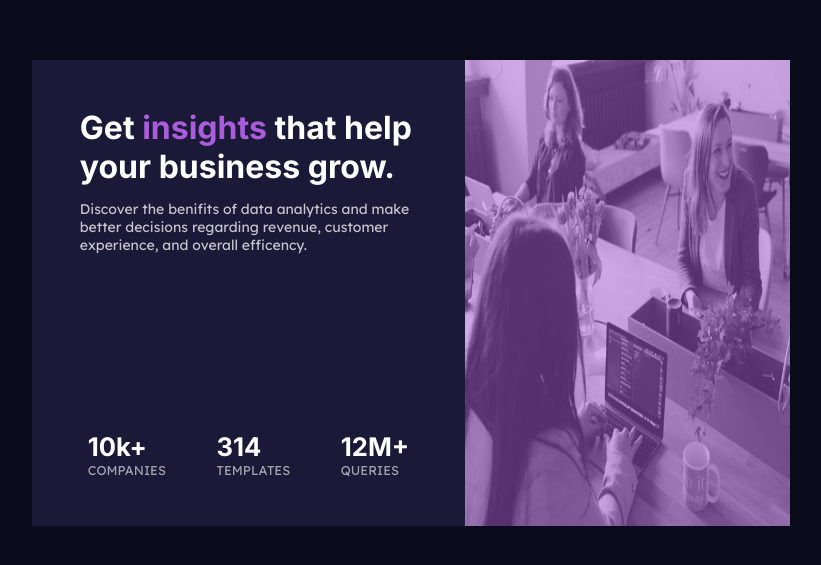
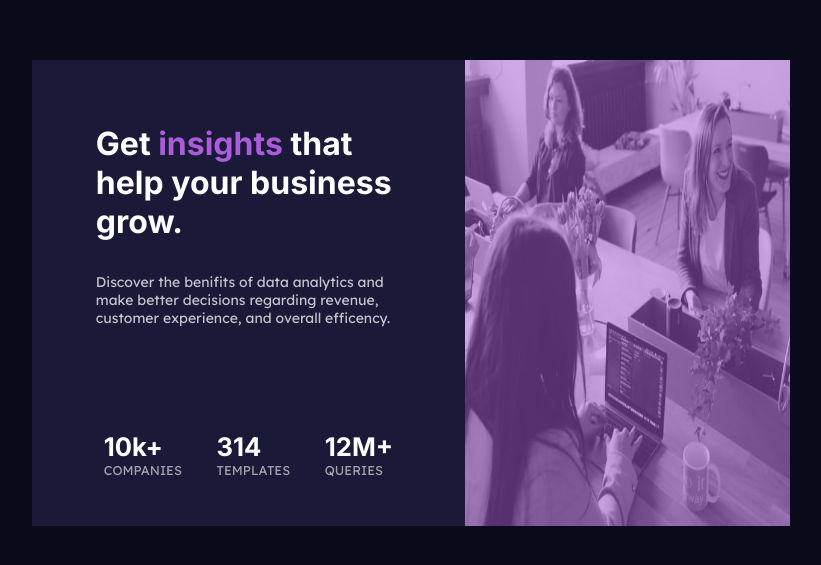
Before and after one commit to Eera1801/Frontend-Mentor-Code-practice, a plain HTML site: page index.html in a window 1280 px wide. Shown: the part 103-668 px from the top of the page, without its empty margins (229-1050 px from the left). Drawn offline with Linux system fonts and the light colour scheme.

Commit message:
Style changes completed

```diff
--- a/index.html
+++ b/index.html
@@ -20,7 +20,7 @@
       <img src="./images/image-header-desktop.jpg" alt="Header-image">
     </div>
     <div class="actual-content">
-      <div class="m-3 mb-1">
+      <div class="m-4 mb-auto">
         <div class="content-head">Get <span class="insights">insights</span> that help your business grow.</div>
         <p class="content-paragraph">
           Discover the benifits of data analytics and make better decisions regarding revenue, customer experience, and overall efficency.
--- a/style.css
+++ b/style.css
@@ -46,8 +46,8 @@
         height: 100%;
     }
 
-    .m-3{
-        margin: 3rem;
+    .m-4{
+        margin: 4rem;
     }
     .mb-auto{
         margin-bottom: 1rem;
@@ -73,11 +73,14 @@
         font-size: 14px;
         color: hsla(0, 0%, 100%, 0.75);
     }
+    .actual-content .mb-auto .content-paragraph{
+        margin: 2rem 0;
+    }
     .actual-content .stats-container{
         display: flex;
         flex-wrap: wrap;
         justify-content: space-between;
-        margin: auto 3.5rem 3rem;
+        margin: auto 4.5rem 3rem;
     }
     .actual-content .stats-container .stats{
         display: flex;
```
